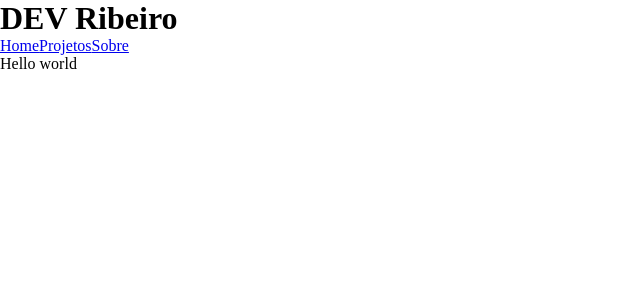
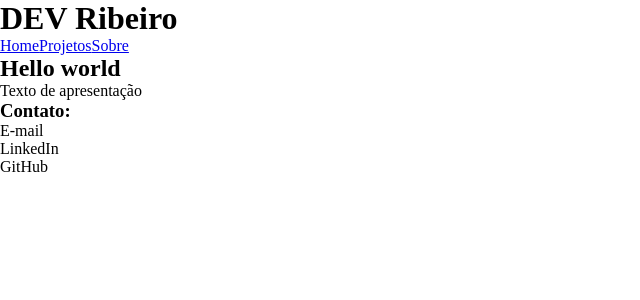
Before and after one commit to dev-ribeiro/portifolio, a Next.js app: page / in a window 1280 px wide. Shown: the top 300 px of the page, without its empty margins (0-640 px from the left). Built offline with nearby package versions, Linux system fonts and the light colour scheme.

Commit message:
create initial structure of home page

```diff
--- a/pages/index.js
+++ b/pages/index.js
@@ -1,10 +1,15 @@
 import Header from "../src/components/Header/Header";
+import Footer from "../src/components/Footer/Footer";
 
 export default function Home() {
     return (
         <>
             <Header/>
-            Hello world
+            <main>
+                <h2>Hello world</h2>
+                <p>Texto de apresentação</p>
+            </main>
+            <Footer/>
         </>
     )
 };
```
